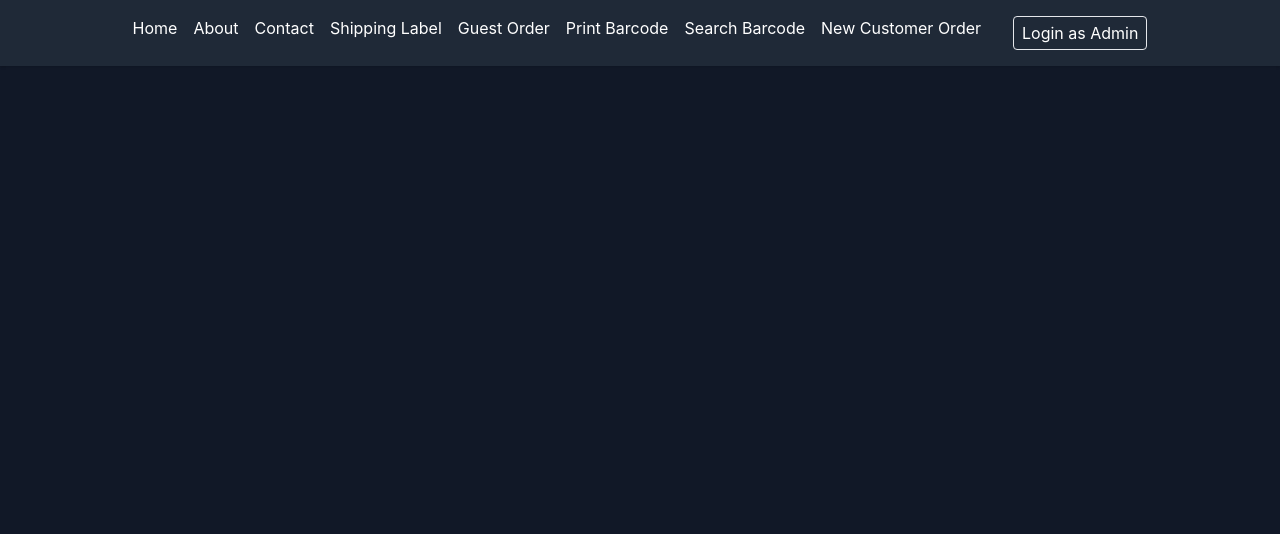
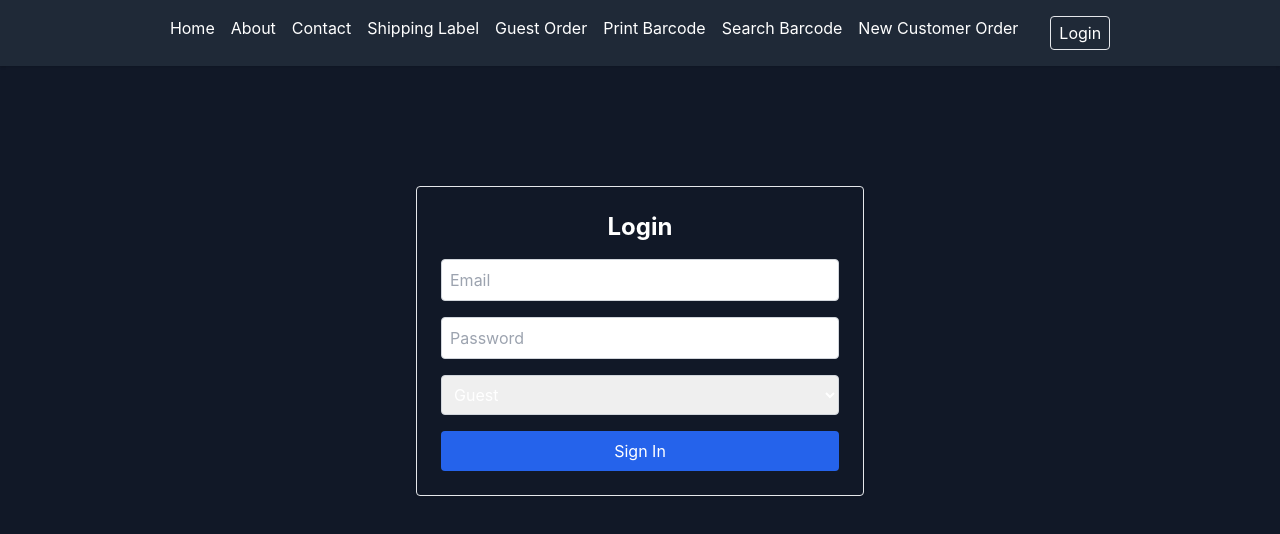
Before and after one commit to tommytoyou/Frontend-project-for-Easdon-Tech-using-React-Tailwind, a React (Create React App) app: page /login in a window 1280 px wide. Shown: the top 534 px of the page. Built offline with nearby package versions, Linux system fonts and the light colour scheme.

Commit message:
Initial commit with working frontend MVP

```diff
--- a/package.json
+++ b/package.json
@@ -23,7 +23,7 @@
     "uuid": "^11.1.0"
   },
   "scripts": {
-    "start": "react-scripts start",
+    "dev": "react-scripts start",
     "build": "react-scripts build",
     "test": "react-scripts test",
     "eject": "react-scripts eject"
--- a/src/App.tsx
+++ b/src/App.tsx
@@ -1,44 +1,33 @@
 import React from "react";
 import { Routes, Route, Link } from "react-router-dom";
-import { useUserRole } from "./context/UserRoleContext";
-import ProtectedRoute from "./context/ProtectedRoute";
 
-// Page imports
 import Home from "./pages/Home";
-import Dashboard from "./pages/Dashboard";
-import Orders from "./pages/Orders";
-import NewOrder from "./pages/NewOrder";
-import CustomerOrders from "./pages/CustomerOrders";
 import About from "./pages/About";
 import Contact from "./pages/Contact";
+import Login from "./pages/Login";
+import GuestOrder from "./pages/GuestOrder";
+import Orders from "./pages/Orders";
+import Dashboard from "./pages/Dashboard";
+import NewOrder from "./pages/NewOrder";
 import Receipt from "./pages/Receipt";
-import ShippingLabel from "./pages/ShippingLabel";
-import GuestOrder from "./pages/GuestOrder";
 import CreateProject from "./pages/CreateProject";
+import ShippingLabelEntry from "./pages/ShippingLabelEntry";
+import CustomerOrders from "./pages/CustomerOrders";
+import SearchByBarcode from "./pages/SearchByBarcode";
+import NewCustomerOrder from "./pages/NewCustomerOrder";
 import BarcodePrint from "./pages/BarcodePrint";
-import SearchByBarcode from "./pages/SearchByBarcode";
-import ShippingLabelEntry from "./pages/ShippingLabelEntry";
-import NewCustomerOrder from "./pages/NewCustomerOrder";
-import AccessDenied from "./pages/AccessDenied"; // ✅ NEW
+import AccessDenied from "./pages/AccessDenied";
 
-export default function App() {
-  const { role, loginAsAdmin, logout } = useUserRole();
+import ProtectedRoute from "./components/ProtectedRoute";
+
+const App: React.FC = () => {
+  const token = localStorage.getItem("token");
+  const role = localStorage.getItem("role");
 
   return (
     <div className="min-h-screen bg-gray-900 text-white">
       <nav className="bg-gray-800 p-4 shadow flex-wrap gap-4 justify-center flex flex-wrap">
         <Link to="/" className="hover:underline">Home</Link>
-        {role === "admin" && (
-          <>
-            <Link to="/dashboard" className="hover:underline">Dashboard</Link>
-            <Link to="/orders/new" className="hover:underline">New Order</Link>
-            <Link to="/orders" className="hover:underline">Order List</Link>
-            <Link to="/orders/history" className="hover:underline">Customer Order History</Link>
-            <Link to="/receipt" className="hover:underline">Receipt</Link>
-            <Link to="/create-project" className="hover:underline">Create Project</Link>
-            <Link to="/shipping-entry" className="hover:underline">Shipping Entry</Link>
-          </>
-        )}
         <Link to="/about" className="hover:underline">About</Link>
         <Link to="/contact" className="hover:underline">Contact</Link>
         <Link to="/shipping-label" className="hover:underline">Shipping Label</Link>
@@ -46,42 +35,89 @@ export default function App() {
         <Link to="/barcode-print" className="hover:underline">Print Barcode</Link>
         <Link to="/search-barcode" className="hover:underline">Search Barcode</Link>
         <Link to="/new-customer-order" className="hover:underline">New Customer Order</Link>
-
-        <button
-          onClick={role === "admin" ? logout : loginAsAdmin}
-          className="ml-4 px-2 py-1 border rounded hover:bg-white hover:text-black transition"
-        >
-          {role === "admin" ? "Logout" : "Login as Admin"}
-        </button>
+        <Link to="/login">
+          <button className="ml-4 px-2 py-1 border rounded hover:bg-white hover:text-black">
+            {token ? "Logout" : "Login"}
+          </button>
+        </Link>
       </nav>
 
       <main className="p-10">
         <Routes>
+          {/* Public Routes */}
           <Route path="/" element={<Home />} />
-
-          {/* 🔐 Protected Admin Routes */}
-          <Route path="/dashboard" element={<ProtectedRoute><Dashboard /></ProtectedRoute>} />
-          <Route path="/orders" element={<ProtectedRoute><Orders /></ProtectedRoute>} />
-          <Route path="/orders/new" element={<ProtectedRoute><NewOrder /></ProtectedRoute>} />
-          <Route path="/orders/history" element={<ProtectedRoute><CustomerOrders /></ProtectedRoute>} />
-          <Route path="/receipt" element={<ProtectedRoute><Receipt /></ProtectedRoute>} />
-          <Route path="/create-project" element={<ProtectedRoute><CreateProject /></ProtectedRoute>} />
-          <Route path="/shipping-entry" element={<ProtectedRoute><ShippingLabelEntry /></ProtectedRoute>} />
-          <Route path="/new-order" element={<ProtectedRoute><NewOrder /></ProtectedRoute>} />
-          <Route path="/customer-orders" element={<ProtectedRoute><CustomerOrders /></ProtectedRoute>} />
-
-          {/* 🟢 Public Routes */}
+          <Route path="/login" element={<Login />} />
           <Route path="/about" element={<About />} />
           <Route path="/contact" element={<Contact />} />
-          <Route path="/shipping-label" element={<ShippingLabel />} />
+          <Route path="/access-denied" element={<AccessDenied />} />
+
+          {/* Protected Admin Routes */}
+          <Route
+            path="/dashboard"
+            element={
+              <ProtectedRoute allowedRoles={["admin"]}>
+                <Dashboard />
+              </ProtectedRoute>
+            }
+          />
+          <Route
+            path="/orders"
+            element={
+              <ProtectedRoute allowedRoles={["admin"]}>
+                <Orders />
+              </ProtectedRoute>
+            }
+          />
+          <Route
+            path="/orders/new"
+            element={
+              <ProtectedRoute allowedRoles={["admin"]}>
+                <NewOrder />
+              </ProtectedRoute>
+            }
+          />
+          <Route
+            path="/receipt"
+            element={
+              <ProtectedRoute allowedRoles={["admin"]}>
+                <Receipt />
+              </ProtectedRoute>
+            }
+          />
+          <Route
+            path="/create-project"
+            element={
+              <ProtectedRoute allowedRoles={["admin"]}>
+                <CreateProject />
+              </ProtectedRoute>
+            }
+          />
+          <Route
+            path="/shipping-entry"
+            element={
+              <ProtectedRoute allowedRoles={["admin"]}>
+                <ShippingLabelEntry />
+              </ProtectedRoute>
+            }
+          />
+          <Route
+            path="/customer-orders"
+            element={
+              <ProtectedRoute allowedRoles={["admin"]}>
+                <CustomerOrders />
+              </ProtectedRoute>
+            }
+          />
+
+          {/* Guest & Shared Routes */}
           <Route path="/guest-order" element={<GuestOrder />} />
           <Route path="/barcode-print" element={<BarcodePrint />} />
           <Route path="/search-barcode" element={<SearchByBarcode />} />
           <Route path="/new-customer-order" element={<NewCustomerOrder />} />
-          <Route path="/access-denied" element={<AccessDenied />} /> {/* ✅ NEW */}
-
         </Routes>
       </main>
     </div>
   );
-}
+};
+
+export default App;
--- a/src/pages/BarcodePrint.tsx
+++ b/src/pages/BarcodePrint.tsx
@@ -1,48 +1,60 @@
 import React from "react";
+import Barcode from "react-barcode";
 
-type BarcodePrintProps = {
-  material?: string;
-  treatment?: string;
-  barcode?: string;
-};
-
-const sampleData: BarcodePrintProps = {
-  material: "Linen",
-  treatment: "UV Coated",
-  barcode: "FABR-12345678",
-};
-
-const BarcodePrint = () => {
-  const { material, treatment, barcode } = sampleData;
-
+export default function BarcodePrint() {
   const handlePrint = () => {
     window.print();
   };
 
   return (
-    <div className="p-6 print:p-0 print:bg-white bg-white text-black h-screen flex flex-col items-center justify-center">
-      <div className="text-center border border-black p-6 rounded shadow print:shadow-none w-full max-w-sm">
-        <h2 className="text-xl font-bold mb-2">Fabric Bolt</h2>
-        <p className="mb-1">
-          <strong>Material:</strong> {material}
-        </p>
-        <p className="mb-1">
-          <strong>Treatment:</strong> {treatment}
-        </p>
-        <div className="my-4">
-          <div className="text-2xl font-mono border border-black px-4 py-2 inline-block tracking-widest">
-            {barcode}
-          </div>
+    <div
+      style={{
+        backgroundColor: "white",
+        padding: "3rem",
+        textAlign: "center",
+        height: "100vh",
+      }}
+    >
+      <h1 style={{ marginBottom: "1rem" }}>Test Barcode</h1>
+
+      <div
+        style={{
+          border: "1px dashed gray",
+          padding: "1rem",
+          marginBottom: "2rem",
+        }}
+      >
+        <div
+          style={{
+            marginTop: "2rem",
+            display: "block",
+            marginInline: "auto",
+          }}
+        >
+          <Barcode
+            value="FABR-12345678"
+            width={2}
+            height={100}
+            displayValue={true}
+            background="#ffffff"
+            lineColor="#000000"
+          />
         </div>
-        <button
-          onClick={handlePrint}
-          className="bg-blue-600 text-white px-4 py-2 rounded hover:bg-blue-700 print:hidden"
-        >
-          Print Barcode
-        </button>
       </div>
+
+      <button
+        onClick={handlePrint}
+        style={{
+          padding: "0.5rem 1rem",
+          backgroundColor: "#2563eb",
+          color: "#fff",
+          border: "none",
+          borderRadius: "4px",
+          cursor: "pointer",
+        }}
+      >
+        Print Barcode
+      </button>
     </div>
   );
-};
-
-export default BarcodePrint;
+}
--- /dev/null
+++ b/src/pages/Login.tsx
@@ -0,0 +1,76 @@
+import React, { useState } from "react";
+import axios from "axios";
+import { useNavigate } from "react-router-dom";
+
+const Login: React.FC = () => {
+  const navigate = useNavigate();
+  const [formData, setFormData] = useState({
+    email: "",
+    password: "",
+    role: "guest", // default role
+  });
+
+  const handleChange = (e: React.ChangeEvent<HTMLInputElement | HTMLSelectElement>) => {
+    setFormData({ ...formData, [e.target.name]: e.target.value });
+  };
+
+  const handleSubmit = async (e: React.FormEvent) => {
+    e.preventDefault();
+    try {
+      const res = await axios.post("http://localhost:5000/api/auth/login", formData);
+    const { token, role: returnedRole } = res.data as { token: string; role: string };
+
+
+      localStorage.setItem("token", token);
+      localStorage.setItem("role", returnedRole);
+
+      navigate(returnedRole === "admin" ? "/dashboard" : "/guest-order");
+    } catch (error) {
+      alert("Login failed. Check your credentials.");
+      console.error(error);
+    }
+  };
+
+  return (
+    <div className="max-w-md mx-auto mt-20 p-6 border rounded shadow">
+      <h2 className="text-2xl font-bold mb-4 text-center">Login</h2>
+      <form onSubmit={handleSubmit} className="space-y-4">
+        <input
+          type="email"
+          name="email"
+          value={formData.email}
+          onChange={handleChange}
+          placeholder="Email"
+          required
+          className="w-full p-2 border border-gray-300 rounded"
+        />
+        <input
+          type="password"
+          name="password"
+          value={formData.password}
+          onChange={handleChange}
+          placeholder="Password"
+          required
+          className="w-full p-2 border border-gray-300 rounded"
+        />
+        <select
+          name="role"
+          value={formData.role}
+          onChange={handleChange}
+          className="w-full p-2 border border-gray-300 rounded"
+        >
+          <option value="guest">Guest</option>
+          <option value="admin">Admin</option>
+        </select>
+        <button
+          type="submit"
+          className="w-full bg-blue-600 hover:bg-blue-700 text-white py-2 rounded"
+        >
+          Sign In
+        </button>
+      </form>
+    </div>
+  );
+};
+
+export default Login;
```
Also changed, not shown: 1 other file (tests, documents, lock files or other folders).
